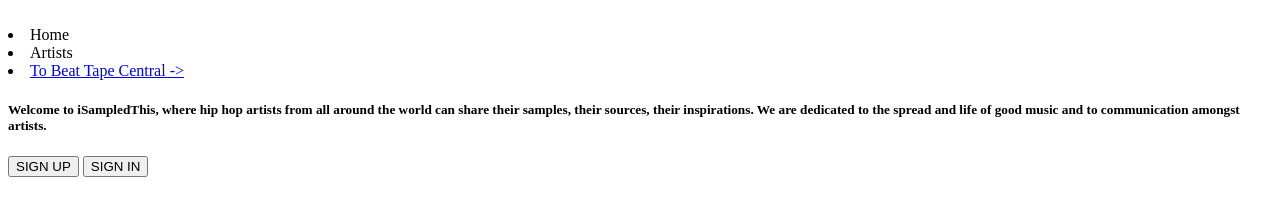
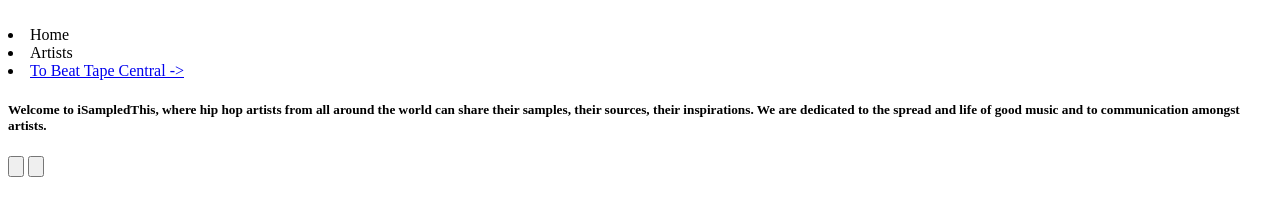
Before and after one commit to isampledthis/isampledthis.github.io, a plain HTML site: page index.html in a window 1280 px wide. Drawn offline with Linux system fonts and the light colour scheme.

Commit message:
changed button type

```diff
--- a/index.html
+++ b/index.html
@@ -15,8 +15,8 @@
     </header>
     <div id="welcome">
       <h5>Welcome to iSampledThis, where hip hop artists from all around the world can share their samples, their sources, their inspirations. We are dedicated to the spread and life of good music and to communication amongst artists.</h5>
-      <button id="signup">SIGN UP</button>
-      <button id="signin">SIGN IN</button>
+      <input id="signup" type="button" onclick="window.location = 'login/signup.php';">
+      <input id="signin" type="button" onclick="window.location = 'login/signin.php';">
     </div>
   </body>
   <script>
```
